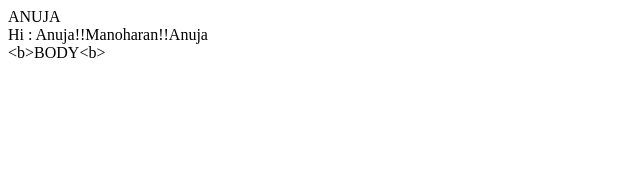
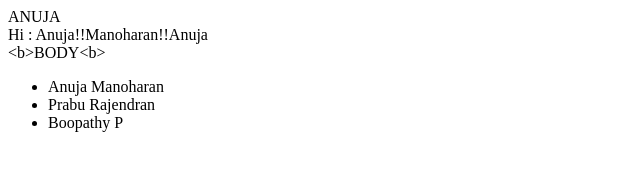
Before and after one commit to GitAnuja/handlebars, a plain HTML site: page index.html in a window 1280 px wide. Shown: the whole page, without its empty margins (0-640 px from the left). Drawn offline with nearby package versions, Linux system fonts and the light colour scheme.

Commit message:
block expressions

```diff
--- a/index.html
+++ b/index.html
@@ -3,12 +3,21 @@ ANUJA
 <script id="temp" type="text/x-handlebars-template ">
   <div>Hi : {{name}}!!{{title}}!!{{name}}</div>
   <div>{{{body}}}<div>
+	  {{#list people}}{{firstName}} {{lastName}}{{/list}}
 </script>
 <script src="https://cdnjs.cloudflare.com/ajax/libs/jquery/3.2.1/jquery.min.js"></script>
 <script src="index.js"></script>
 <script>
+	Handlebars.registerHelper("list", function(items, options){
+		var ret = "<ul>";
+		for(var i=0; i<items.length; i++){
+			ret+="<li>"+options.fn(items[i])+"</li>";
+		}
+		ret+="</ul>";
+		return ret;
+	});
   var source = $("#temp").html();
   var template = Handlebars.compile(source);
-  var data = {name : "Anuja", title : "Manoharan", body : "<b>BODY<b>"};
+  var data = {name : "Anuja", title : "Manoharan", body : "<b>BODY<b>", people : [{firstName : "Anuja", lastName : "Manoharan"}, {firstName : "Prabu", lastName : "Rajendran"}, {firstName : "Boopathy", lastName : "P"}]};
   $("#main").html(template(data));
 </script>
--- a/index.js
+++ b/index.js
@@ -15,12 +15,26 @@ var Handlebars = {
     return (function(data){
       var index = source.indexOf("{{");
       while(index > -1){
-		  var triple = false;
+		  var triple = false, helper, close = source.indexOf("}}");
 		  if(source[index+2] == "{"){
 			  triple = true;
 			  index++;
 		  }
-		  var close = source.indexOf("}}");
+		  else if(source[index+2] == "#"){
+			  var arg = source.substring(index+3, close).split(" ");
+			  helper = arg[0];
+			  arg = data[arg[1]];
+			  var end = "{{/"+helper+"}}";
+			  var close1 = source.indexOf(end, close+2);
+			  var temp = Handlebars.$.helper[helper](arg, {fn : function(v){
+				  var str = source.substring(close+2, close1);
+				  var str1 = Handlebars.replaceString(str, v);
+				  return str1;
+			  }});
+			  source = source.replace(source.substring(index, close1+end.length), temp);
+			  index = source.indexOf("{{");
+			  continue;
+		  }
 		  var property = source.substring(index+2, close);
 		  var val = data[property];
 		  if(triple){
@@ -42,5 +56,21 @@ var Handlebars = {
 	  "'" : '&#x27;',
 	  '`' : '&#x60;',
 	  '=': '&#x3D;'
+  },
+  registerHelper : function(name, func){
+	  this.$.helper[name] = func;
+  },
+  $ : {
+	  helper : {}
+  },
+  replaceString : function(str, val){
+	  var index = str.indexOf("{{");
+	  while(index > -1){
+		  var close = str.indexOf("}}");
+		  var property = str.substring(index+2, close);
+		  str = str.replace(new RegExp(str.substring(index, close+2), 'g'), val[property]);
+		  index = str.indexOf("{{");
+	  }
+	  return str;
   }
 }
```
